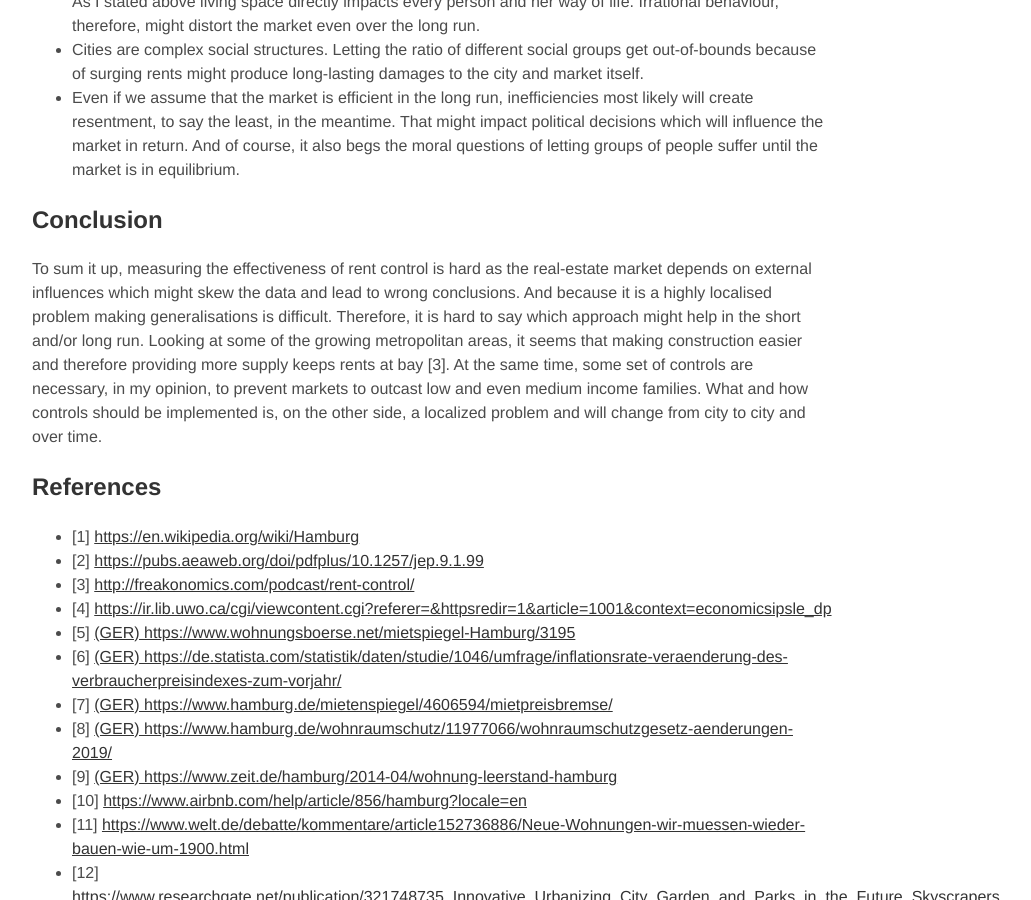
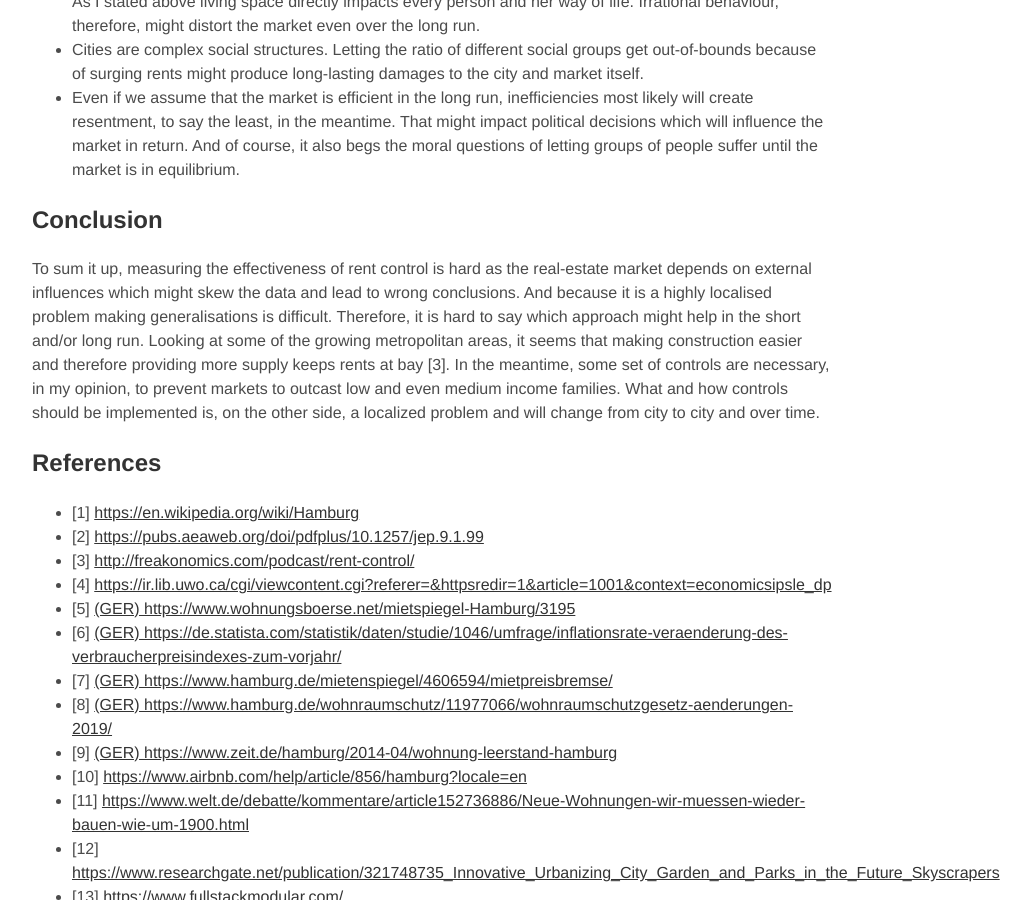
Before and after one commit to pheymann/paulheymann-website, a Jekyll site: the page built from _posts/2019-05-28-rent-control.md, in a window 1280 px wide and 900 px high, scrolled down 6092 px. Shown: the whole window, without its empty margins (208-1239 px from the left). Built offline with Jekyll 4.4.1, drawn with Linux system fonts in a browser that asks for light colours; nearby versions of some CDN libraries; some of the changed text lies outside the part shown.

Commit message:
rent control: small adaptions

```diff
--- a/_posts/2019-05-28-rent-control.md
+++ b/_posts/2019-05-28-rent-control.md
@@ -128,7 +128,7 @@ Taking an efficient market standpoint we could argue that no controls are needed
 - Even if we assume that the market is efficient in the long run, inefficiencies most likely will create resentment, to say the least, in the meantime. That might impact political decisions which will influence the market in return. And of course, it also begs the moral questions of letting groups of people suffer until the market is in equilibrium.
 
 ## Conclusion
-To sum it up, measuring the effectiveness of rent control is hard as the real-estate market depends on external influences which might skew the data and lead to wrong conclusions. And because it is a highly localised problem making generalisations is difficult. Therefore, it is hard to say which approach might help in the short and/or long run. Looking at some of the growing metropolitan areas, it seems that making construction easier and therefore providing more supply keeps rents at bay [3]. At the same time, some set of controls are necessary, in my opinion, to prevent markets to outcast low and even medium income families. What and how controls should be implemented is, on the other side, a localized problem and will change from city to city and over time.
+To sum it up, measuring the effectiveness of rent control is hard as the real-estate market depends on external influences which might skew the data and lead to wrong conclusions. And because it is a highly localised problem making generalisations is difficult. Therefore, it is hard to say which approach might help in the short and/or long run. Looking at some of the growing metropolitan areas, it seems that making construction easier and therefore providing more supply keeps rents at bay [3]. In the meantime, some set of controls are necessary, in my opinion, to prevent markets to outcast low and even medium income families. What and how controls should be implemented is, on the other side, a localized problem and will change from city to city and over time.
 
 ## References
  - [1] [https://en.wikipedia.org/wiki/Hamburg](https://en.wikipedia.org/wiki/Hamburg)
```
Also changed, not shown: other parts of _posts/2019-05-28-rent-control.md (+1 -1 lines).
